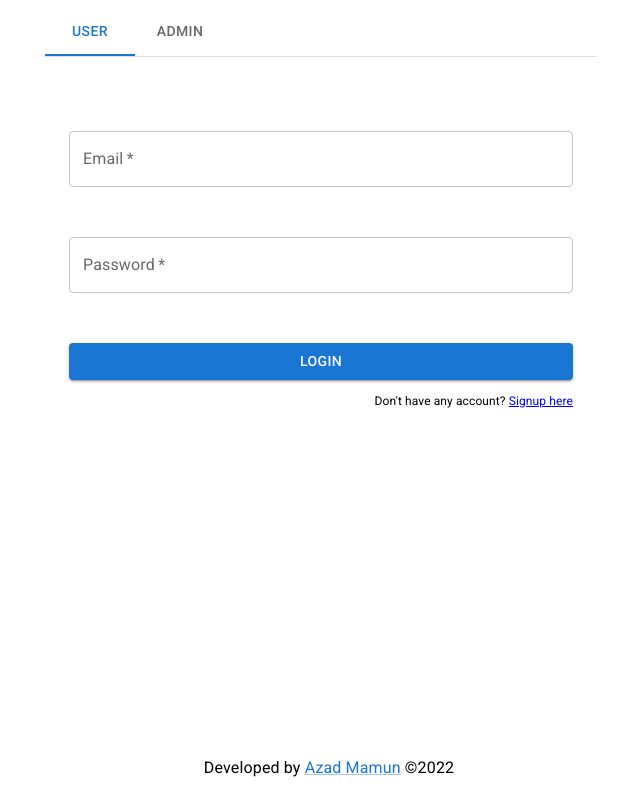
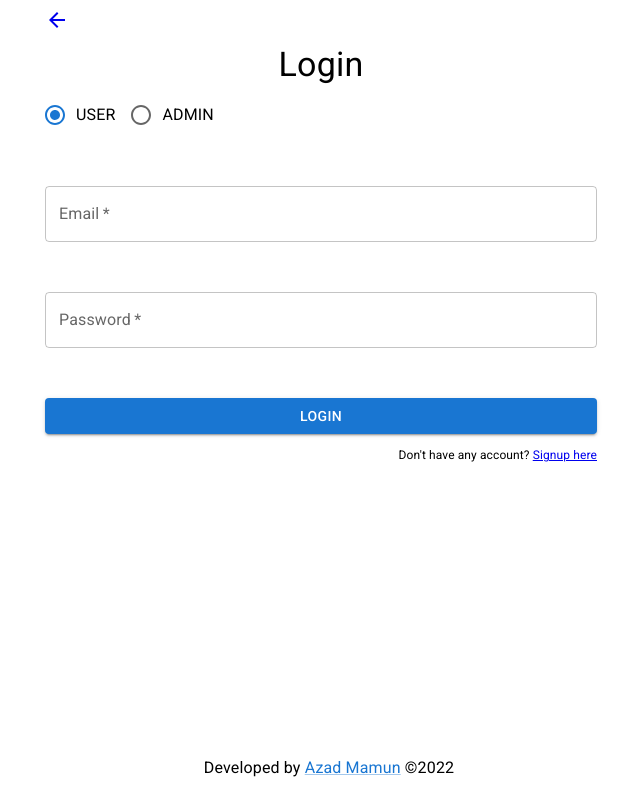
Before and after one commit to azad71/Library-Management-System, a React (Create React App) app in the folder client/: page /login in a window 1280 px wide. Shown: the whole page, without its empty margins (319-959 px from the left). Built offline with nearby package versions, Linux system fonts and the light colour scheme.

Commit message:
login page redesigned and react-hook-form added

```diff
--- a/client/package.json
+++ b/client/package.json
@@ -18,6 +18,7 @@
     "@types/react-dom": "^18.0.0",
     "react": "^18.2.0",
     "react-dom": "^18.2.0",
+    "react-hook-form": "^7.38.0",
     "react-router-dom": "^6.4.2",
     "react-scripts": "5.0.1",
     "typescript": "^4.4.2",
--- a/client/src/constants/shared.constants.ts
+++ b/client/src/constants/shared.constants.ts
@@ -2,3 +2,8 @@ export const loginUserType = {
   USER: 'USER',
   ADMIN: 'ADMIN'
 }
+
+export const PageTitles = {
+  USER_LOGIN: 'User Login',
+  ADMIN_LOGIN: 'Admin Login'
+}
--- a/client/src/pages/login/login.page.tsx
+++ b/client/src/pages/login/login.page.tsx
@@ -1,80 +1,96 @@
-import { useState } from "react";
-import Tabs from "@mui/material/Tabs";
-import Tab from "@mui/material/Tab";
+import { useState, useEffect, ChangeEvent } from "react";
 import Typography from "@mui/material/Typography";
 import TextField from "@mui/material/TextField";
 import Box from "@mui/material/Box";
 import Container from "@mui/material/Container";
-import { loginUserType } from "../../constants/shared.constants";
+import { loginUserType, PageTitles } from "../../constants/shared.constants";
 import useStyles from "./login.styles";
 import Button from "@mui/material/Button";
-import {Link} from 'react-router-dom';
+import { Link } from "react-router-dom";
+import ArrowBackIcon from "@mui/icons-material/ArrowBack";
+import FormControl from "@mui/material/FormControl";
+import FormControlLabel from "@mui/material/FormControlLabel";
+import Radio from '@mui/material/Radio';
+import RadioGroup from '@mui/material/RadioGroup';
+import { useForm } from 'react-hook-form'
 
 
-interface TabPanelProps {
-  children?: React.ReactNode;
-  index: number;
-  value: number;
-}
+function LoginPage() {
+  const [userType, setUserType] = useState(loginUserType.USER);
+  const classes = useStyles();
 
-function TabPanel(props: TabPanelProps) {
-  const { children, value, index, ...other } = props;
+  const {
+    register,
+    handleSubmit,
+    formState: { errors }
+  } = useForm({
+    defaultValues: {
+      email: "",
+      password: "",
+      userType: loginUserType.USER
+    }
+  });
+
+
+  useEffect(() => {
+    if (userType === loginUserType.USER) {
+      document.title = PageTitles.USER_LOGIN;
+    } else if (userType === loginUserType.ADMIN) {
+      document.title = PageTitles.ADMIN_LOGIN;
+    }
+  }, [userType]);
+
+
+  const handleUserTypeChange = (e: ChangeEvent<HTMLInputElement>) => {
+    e.preventDefault();
+    setUserType(e.target.value);
+  }
+
 
   return (
-    <div
-      role="tabpanel"
-      hidden={value !== index}
-      id={`${index}`}
-      aria-labelledby={`simple-tab-${index}`}
-      {...other}
-    >
-      {value === index && (
-        <Box sx={{ p: 3 }}>
-          <Typography>{children}</Typography>
+    <Container maxWidth="sm">
+      <Link to={"/"}>
+        <ArrowBackIcon />
+      </Link>
+
+      <Typography align="center" variant="h4" marginY={1}>
+        Login
+      </Typography>
+
+      <form onSubmit={handleSubmit((data) => console.log(data))}>
+        <Box>
+          <FormControl>
+            <RadioGroup
+              row
+              aria-labelledby="user-selection-radio-button-group"
+              name="row-radio-buttons-group"
+              onChange={handleUserTypeChange}
+            >
+            <FormControlLabel checked={userType === loginUserType.USER} value={loginUserType.USER} control={<Radio />} label={loginUserType.USER} />
+            <FormControlLabel checked={userType === loginUserType.ADMIN} value={loginUserType.ADMIN} control={<Radio />} label={loginUserType.ADMIN} />
+
+            </RadioGroup>
+          </FormControl>
         </Box>
-      )}
-    </div>
-  );
-}
-
-function a11yProps(index: string) {
-  return {
-    id: `${index}`,
-    "aria-controls": `tabpanel-${index}`,
-  };
-}
-
-function LoginPage() {
-  const [value, setValue] = useState(0);
-
-  const classes = useStyles();
-
-  const handleChange = (event: React.SyntheticEvent, newValue: number) => {
-    console.log(newValue);
-    setValue(newValue);
-  };
-
-  const UserLoginForm = () => (
-    <form>
-      <Box className={classes.userLoginFieldContainer}>
+      <Box className={classes.loginFieldContainer}>
         <TextField
           fullWidth
-          defaultValue=""
           label="Email"
           required
           id="user-email"
           type="email"
+          {...register("email")}
         />
       </Box>
 
-      <Box className={classes.userLoginFieldContainer}>
+      <Box className={classes.loginFieldContainer}>
         <TextField
           fullWidth
           label="Password"
           required
           id="user-password"
           type="password"
-          defaultValue=""
+          {...register("password")}
         />
       </Box>
 
@@ -88,28 +104,7 @@ function LoginPage() {
         Don't have any account? <Link to={"/signup"}>Signup here</Link>
       </Typography>
     </form>
-  );
 
-  return (
-    <Container maxWidth="sm">
-      <Box>
-        <Box sx={{ borderBottom: 1, borderColor: "divider" }}>
-          <Tabs
-            value={value}
-            onChange={handleChange}
-            aria-label="basic tabs example"
-          >
-            <Tab label="User" {...a11yProps(loginUserType.USER)} />
-            <Tab label="Admin" {...a11yProps(loginUserType.ADMIN)} />
-          </Tabs>
-        </Box>
-        <TabPanel value={value} index={0}>
-          <UserLoginForm />
-        </TabPanel>
-        <TabPanel value={value} index={1}>
-          Admin Login
-        </TabPanel>
-      </Box>
     </Container>
   );
 }
--- a/client/src/pages/login/login.styles.tsx
+++ b/client/src/pages/login/login.styles.tsx
@@ -5,9 +5,14 @@ const useStyles = makeStyles(() => ({
     margin: "40px 0",
   },
 
-  userLoginFieldContainer: {
+  loginFieldContainer: {
     margin: "50px 0",
   },
+
+  backButton: {
+    textDecoration: "none",
+    color: "black"
+  }
 
 }));
 
```
